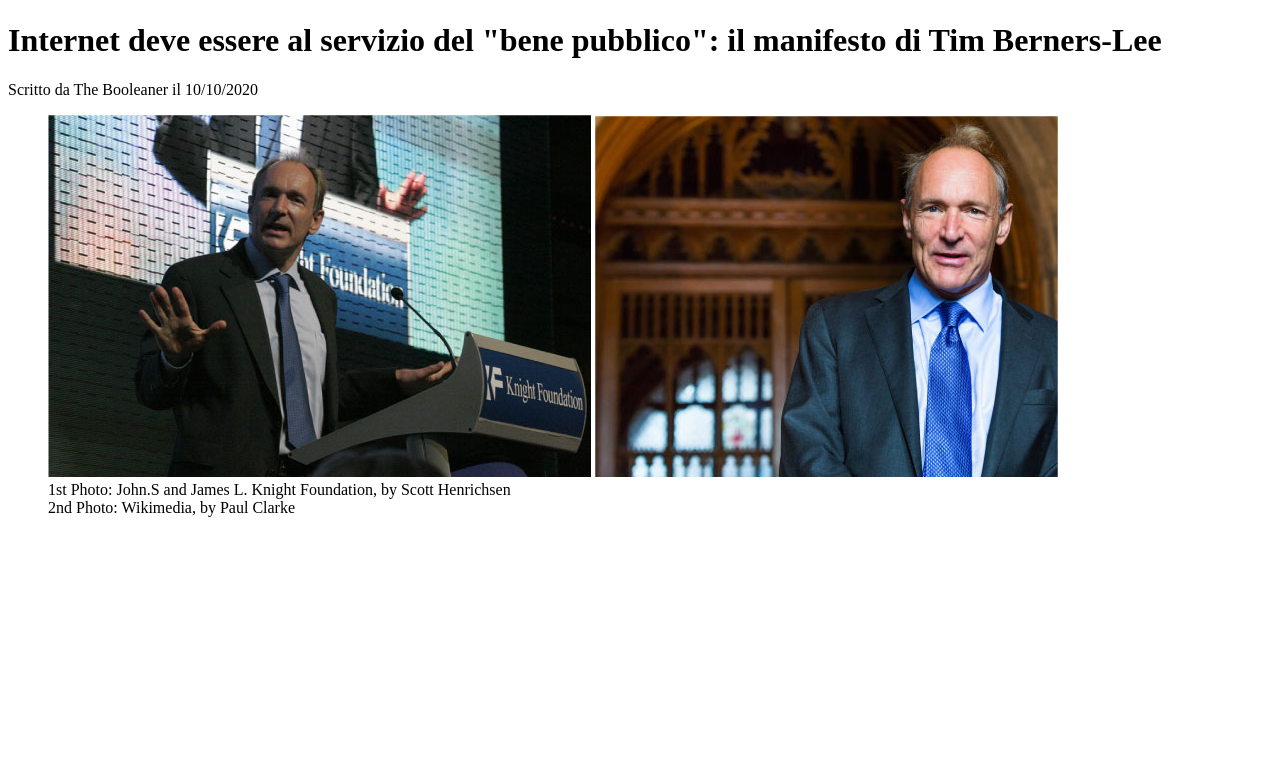
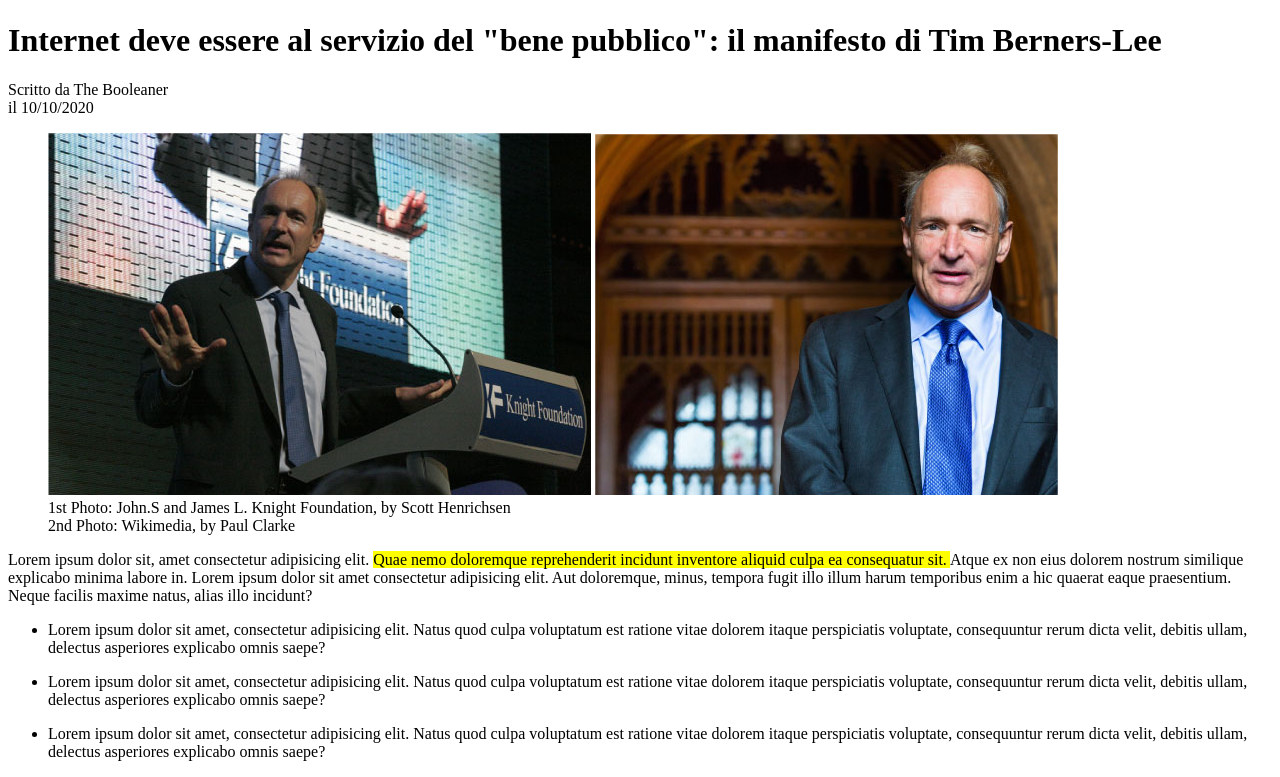
Before and after one commit to ilenia-agnolon/html-css-booleaner, a plain HTML site: page index.html in a window 1280 px wide. Shown: the part 361-1138 px from the top of the page. Before the commit the page ends 894 px from the top, so only its background shows below. Drawn offline with Linux system fonts and the light colour scheme.

Commit message:
inserimento paragrafo e lista non ordinata

```diff
--- a/index.html
+++ b/index.html
@@ -21,7 +21,7 @@
 <!--TITOLO ARTICOLO-->
 <h1>Internet deve essere al servizio del "bene pubblico": il manifesto di Tim Berners-Lee</h1>
 
-<p>Scritto da The Booleaner il <time datetime="2020/10/10">10/10/2020</time> </p>
+<p>Scritto da The Booleaner <br> il <time datetime="2020/10/10">10/10/2020</time> </p>
 
 <!--IMMAGINI E DIDASCALIE-->
 <figure>
@@ -32,10 +32,18 @@
 
 
 <!--PARAGRAFO 1-->
-
+<p>Lorem ipsum dolor sit, amet consectetur adipisicing elit.
+    <mark>
+        Quae nemo doloremque reprehenderit incidunt inventore aliquid culpa ea consequatur sit.
+ </mark>
+    Atque ex non eius dolorem nostrum similique explicabo minima labore in.
+Lorem ipsum dolor sit amet consectetur adipisicing elit. Aut doloremque, minus, tempora fugit illo illum harum temporibus enim a hic quaerat eaque praesentium.
+Neque facilis maxime natus, alias illo incidunt?</p>
 
 <!--LISTA NON ORDINATA-->
-
+<ul> <li>Lorem ipsum dolor sit amet, consectetur adipisicing elit. Natus quod culpa voluptatum est ratione vitae dolorem itaque perspiciatis voluptate, consequuntur rerum dicta velit, debitis ullam, delectus asperiores explicabo omnis saepe?</li></ul>
+<ul> <li>Lorem ipsum dolor sit amet, consectetur adipisicing elit. Natus quod culpa voluptatum est ratione vitae dolorem itaque perspiciatis voluptate, consequuntur rerum dicta velit, debitis ullam, delectus asperiores explicabo omnis saepe?</li></ul>
+<ul> <li>Lorem ipsum dolor sit amet, consectetur adipisicing elit. Natus quod culpa voluptatum est ratione vitae dolorem itaque perspiciatis voluptate, consequuntur rerum dicta velit, debitis ullam, delectus asperiores explicabo omnis saepe?</li></ul>
 
 <!--TABELLA-->
 
```
